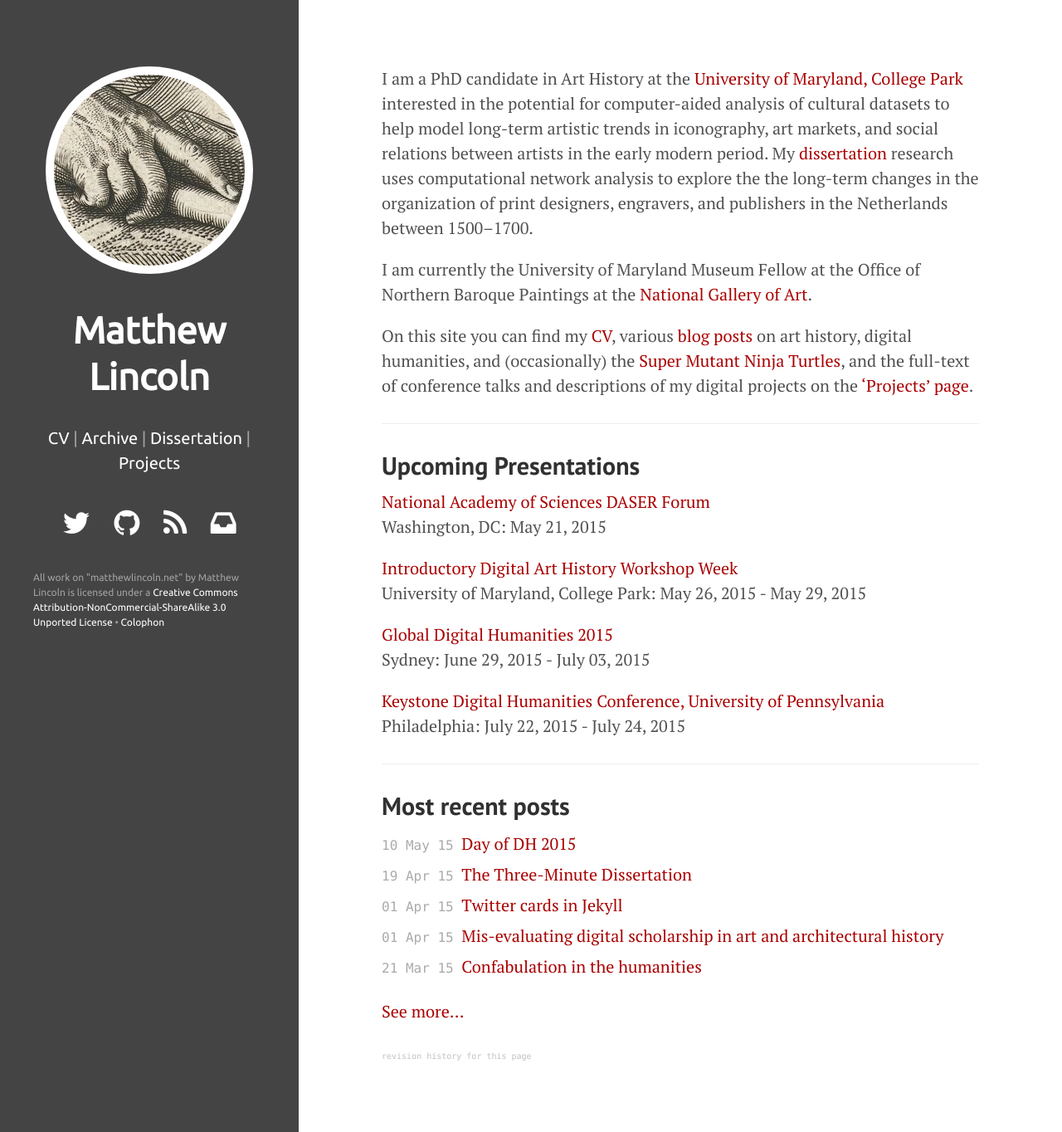
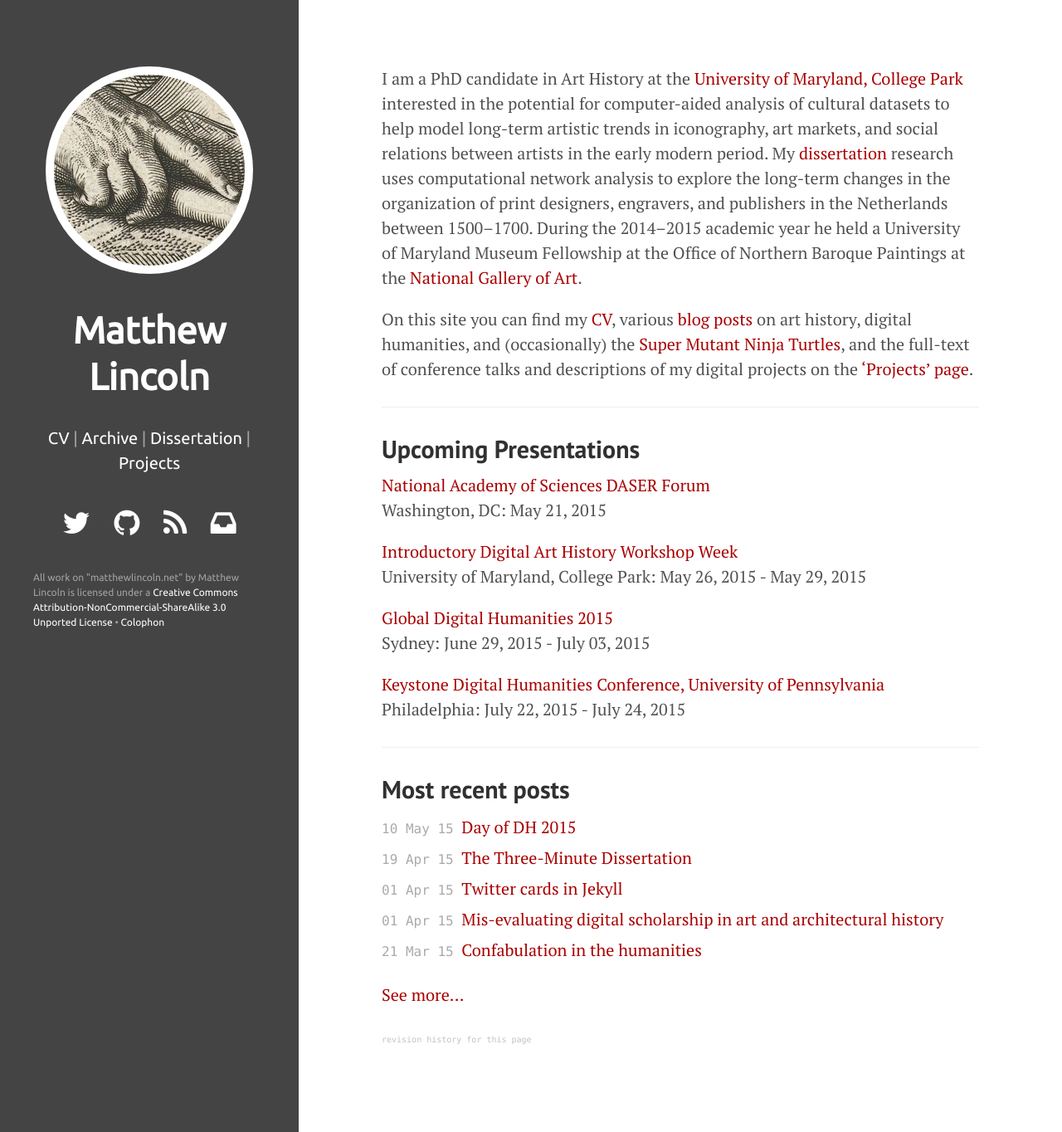
Before and after one commit to mdlincoln/mdlincoln.github.io, a Jekyll site: the page built from index.md, in a window 1280 px wide and 1364 px high. Shown: the whole window at 83% size. Built offline with Jekyll 4.4.1, drawn with Linux system fonts in a browser that asks for light colours; nearby versions of some CDN libraries.

Commit message:
No longer UMMF at NGA

```diff
--- a/index.md
+++ b/index.md
@@ -5,9 +5,8 @@ show_title: false
 ---
 
 I am a PhD candidate in Art History at the [University of Maryland, College Park](http://arthistory.umd.edu/graduate-students/Matthew%20Lincoln) interested in the potential for computer-aided analysis of cultural datasets to help model long-term artistic trends in iconography, art markets, and social relations between artists in the early modern period.
-My [dissertation](/dissertation) research uses computational network analysis to explore the the long-term changes in the organization of print designers, engravers, and publishers in the Netherlands between 1500--1700.
-
-I am currently the University of Maryland Museum Fellow at the Office of Northern Baroque Paintings at the [National Gallery of Art](http://www.nga.gov).
+My [dissertation](/dissertation) research uses computational network analysis to explore the long-term changes in the organization of print designers, engravers, and publishers in the Netherlands between 1500--1700.
+During the 2014--2015 academic year he held a University of Maryland Museum Fellowship at the Office of Northern Baroque Paintings at the [National Gallery of Art](http://www.nga.gov).
 
 On this site you can find my [CV](/about), various [blog posts](/archive) on art history, digital humanities, and (occasionally) the [Super Mutant Ninja Turtles](/2013/09/10/ninja-turtles.html), and the full-text of conference talks and descriptions of my digital projects on the ['Projects' page](/projects).
 
```
